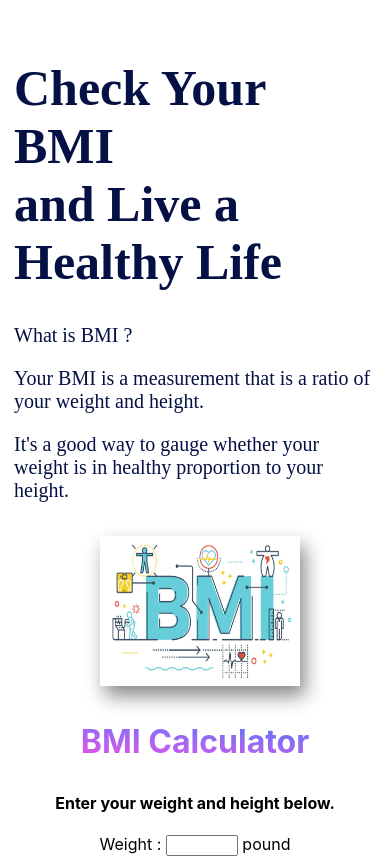
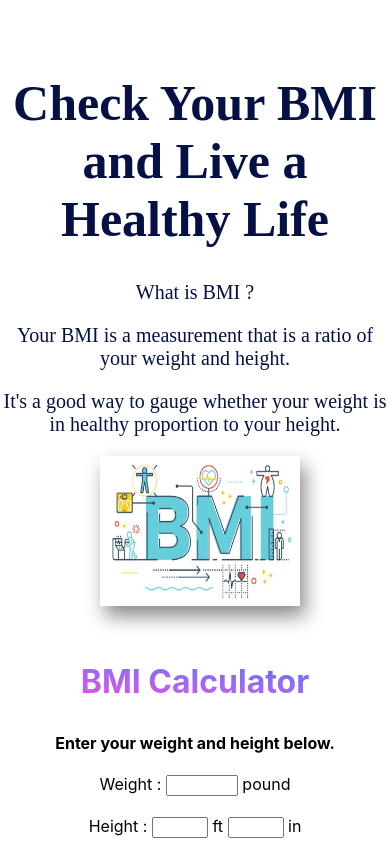
Before and after one commit to tejukudale1903/BMI_Calculator, a React (Create React App) app: page / in a window 390 px wide. Shown: the top 858 px of the page. Built offline with nearby package versions, Linux system fonts and the light colour scheme.

Commit message:
Image css updated

```diff
--- a/src/App.css
+++ b/src/App.css
@@ -37,9 +37,9 @@
    /* margin-left: 30px; */
 
  }
- .weight a img{
+ .weight_lose a img{
    height: 250px;
-   width:270px;
+   width:80%;
    border-radius: 10px;
    box-shadow:5px 10px 18px #888888;
    /* margin-left: 60px; */
@@ -65,7 +65,7 @@
   font-family: "Playfair Display", serif;
   font-size: 20px;
  }
- .weight p{
+ .weight_lose p{
   color: #051145;
   font-family: "Playfair Display", serif;
   font-size: 20px;
--- a/src/App.js
+++ b/src/App.js
@@ -35,7 +35,7 @@ function App() {
               </a>
               <p>Healthy Eating for Healthy Life</p>
             </div>
-            <div className="weight">
+            <div className="weight_lose">
               <a href="#weight" onClick={() => setButtonPopup2(true)}>
                 <img src="weight.jpg" alt="Weight Lose"></img>
               </a>
--- a/src/components/BMI/Bmi.css
+++ b/src/components/BMI/Bmi.css
@@ -16,21 +16,23 @@ width: 100%;
   }
   .head{
     display: flex;
+    margin: 20px 70px 20px 70px;
   }
   .header{
     text-align: left;
     font-family: "Playfair Display", serif;
     color: #051145;
     font-size: 35px;
-    margin-left: 150px;
-margin-right: 150px;
+    width: 50%;
+    /* margin-left: 150px;
+margin-right: 150px; */
     /* line-; */
   }
   .header p{
     font-size: 20px;
   }
   .bmi img{
-    width: 400px;
+    width: 50%;
     height: 400px;
     margin-left: 10px;
     /* border-radius: 100px;
@@ -174,8 +176,10 @@ margin-right: 150px;
     .header {
       /* line-height: 0.8; */
       font-size: 25px;
-      margin: 9px;
-      padding: 5px;
+      width: 100%;
+      text-align: center;
+      /* margin: 9px;
+      padding: 5px;  */
 
    }
    .bmi img{
@@ -184,6 +188,7 @@ margin-right: 150px;
    }
    .head{
      display: inline;
+     margin: 15px;
    }
    .healthy_cards{
      display: inline;
@@ -205,6 +210,11 @@ and (max-device-width : 1024px) {
 }
 .head{
   display: inline;
+  margin: 10px;
+}
+.header{
+  width: 100%;
+  text-align: center;
 }
 .healthy_cards{
   display: inline;
@@ -226,10 +236,13 @@ and (max-device-width : 720px) {
 }
 .head{
   display: inline;
+  margin: 10px;
 }
  .header {
- margin-left: 30px;
- margin-right:30px ;
+ /* margin-left: 30px;
+ margin-right:30px ; */
+ width: 100%;
+ text-align: center;
 }
 .tips{
   margin-left: 50px;
@@ -246,9 +259,14 @@ and (max-device-width : 720px) {
 @media only screen
 and (min-device-width : 360px)
 and (max-device-width : 640px) {
-  .header{
+  .head{
     margin-left: 20px;
     margin-right: 20px;
+  }
+  .header{
+    width: 100%;
+
+    text-align: center;
   }
   .bmi img{
     height: 100px;
```
